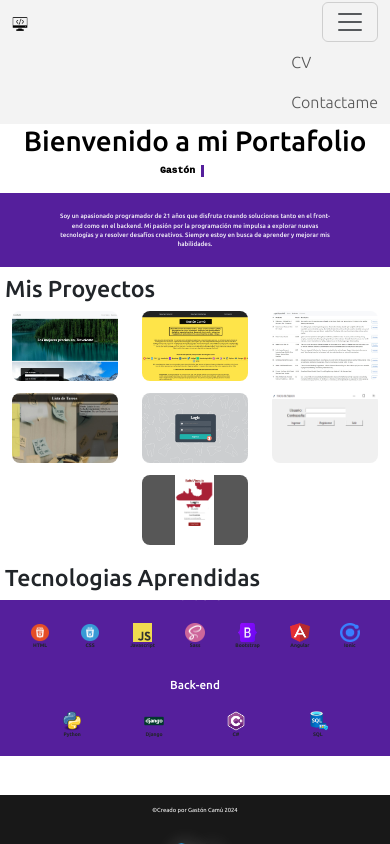
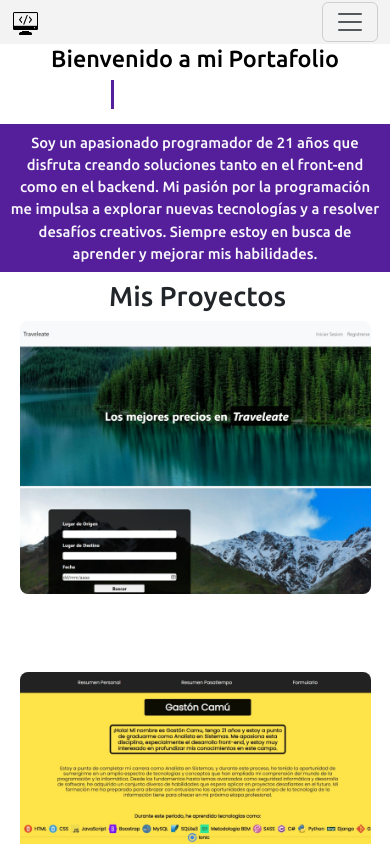
Before and after one commit to GastonCamu/PortFolio, an Angular app: page / in a window 390 px wide. Shown: the top 844 px of the page. Built offline with nearby package versions, Linux system fonts and the light colour scheme.

Commit message:
Se mejoro el diseño para mobiles

```diff
--- a/package.json
+++ b/package.json
@@ -23,6 +23,7 @@
     "@angular/ssr": "^17.2.0",
     "bootstrap": "^5.3.3",
     "express": "^4.18.2",
+    "primeng": "^17.13.0",
     "rxjs": "~7.8.0",
     "tslib": "^2.3.0",
     "zone.js": "~0.14.3"
--- a/src/app/app.component.scss
+++ b/src/app/app.component.scss
@@ -1,3 +1,4 @@
+@media screen and (min-width: 992px){
     nav {
         background-color: rgb(243, 243, 243);
         padding: 0.5vw 0;
@@ -65,3 +66,60 @@ footer {
             }
         }
     }
+}
+@media screen and (max-width: 991px){
+   nav {
+    background-color: rgb(243, 243, 243);
+    padding: 0.5vw 0;
+    div {
+        a.navbar-brand {
+            img {
+                width: 7vw;
+                height: 7vw;
+            }
+        }
+        button {
+            span {
+
+            }
+        }
+        div.nav-elements {
+            ul {
+                li {
+                    margin: auto;
+                    a {
+                    }
+                }
+            }
+        }
+    }
+}
+footer {
+    display: flex;
+    flex-direction: column;
+    align-items: center;
+    justify-content: center;
+    height: 40vw;
+    background-color: rgb(24, 24, 24);
+    div {
+        margin: 1vw 0;
+        p {
+            color: white;
+            font-size: 4vw;
+            font-weight: 400;
+        }
+    }
+    div {
+        a {
+            margin: 0 1vw;
+            img {
+                transition: width 2s, height 2s, filter 2s;
+                filter: drop-shadow(4px 3px 10px rgba(255, 255, 255, 0.473));
+                border-radius: 50%;
+                width: 10vw;
+                height: 10vw;
+            }
+        }
+    }
+}
+}
--- a/src/app/components/home/home.component.scss
+++ b/src/app/components/home/home.component.scss
@@ -1,3 +1,5 @@
+// Animaciones
+
 @keyframes P-Animation {
     0% {background-position: top;}
     30% {background-position: bottom;}
@@ -75,6 +77,14 @@
         height: 20vw;
     }
 }
+@keyframes descripcion-A-M {
+    from {
+        height: 0vw;
+    }
+    to {
+        height: 38vw;
+    }
+}
 @keyframes descripcion-p-A {
     from {
         opacity: 0;
@@ -83,6 +93,9 @@
         opacity: 1;
     }
 }
+
+
+// Estilo General
 div.introduccion {
     text-align: center;
     h1 {
@@ -277,3 +290,184 @@ div.tecnologias-aprendidas {
         }
     }
 }
+
+// Estilo mobile
+@media screen and (max-width: 991px){
+    div.introduccion {
+        text-align: center;
+        h1 {
+            color: black;
+            font-size: 6vw;
+        }
+        div {
+            margin: auto;
+            display: table;
+            h2 {
+                user-select: none;
+                font-family: monospace;
+                position: relative;
+                float: center;
+                color: black;
+                background-color: white;
+                font-size: 6vw;
+                font-weight: 1000;
+                span {
+                    position:absolute;
+                    right:0;
+                    width:0;
+                    background: white;
+                    border-left: 3px solid rgb(85, 31, 156);
+                    animation: escribirNombre 2500ms steps(12) infinite alternate;
+                }
+            }
+        }
+    }
+    div.descripcion {
+        display: flex;
+        margin: 2vw 0;
+        height: 0vw;
+        background-color: rgb(85, 31, 156);
+        animation: descripcion-A-M 2s forwards 1300ms;
+        p.descripcion-p {
+            width: 95%;
+            margin: auto;
+            text-align: center;
+            color: white;
+            font-weight: 500;
+            font-size: 3.8vw;
+            opacity: 0;
+            animation: descripcion-p-A 4s forwards 1800ms;
+        }
+    }
+    h3 {
+        text-align: center;
+        font-size: 7vw;
+    }
+    div.galeria-proyectos {
+        display: flex;
+        flex-direction: column;
+        align-items: center;
+        flex-wrap: wrap;
+        a {
+            text-decoration: none;
+            div {
+                margin-bottom: 20vw;
+                width: 90vw;
+                height: 70vw;
+                background-size: cover;
+                background-repeat: no-repeat;
+                border-radius: 8px;
+                display: flex;
+                flex-direction: column;
+                justify-content: center;
+                align-items: center;
+                p {
+                    opacity: 0;
+                    text-align: center;
+                    width: 90%;
+                    font-size: 5vw;
+                    color: white;
+                    font-weight: bolder;
+                }
+            }
+            div.P-Traveleate {
+                background-image: url(..//..//..//assets/img/P-Traveleate.jpeg);
+
+            }
+            div.P-1Portfolio {
+                background-image: url(..//..//..//assets/img/P-1Portfolio.jpeg);
+            }
+            div.P-LandingPageAngular17 {
+                background-image: url(..//..//..//assets/img/P-LandingPageAngular17.jpeg);
+            }
+            div.P-ListaDeTareas {
+                background-image: url(..//..//..//assets/img/P-ListaDeTareas.jpeg);
+                background-size: cover;
+                background-position: center;
+            }
+            div.P-DentCorp {
+                background-image: url(..//..//..//assets/img/P-DentCorp/1.png);
+                background-size: cover;
+                background-position: center;
+                animation: P-DentCorp-A 15s forwards infinite 5s;
+                p {
+                    animation: P-Animation-Text 15s forwards infinite 5s;
+                }
+            }
+            div.P-SistemaProductos {
+                background-image: url(..//..//..//assets/img/P-SistemaProductos/P-SistemaProductos1.png);
+                background-size: cover;
+                background-position: center;
+                animation: P-SistemaProductos-A 15s forwards infinite 5s;
+
+                p {
+                    animation: P-Animation-Text 15s forwards infinite 5s;
+                }
+            }
+            div.P-SaltaVincula {
+                background-image: url(..//..//..//assets/img/P-SaltaVincula/P-SaltaVincula1.png);
+                background-size: contain;
+                background-position: center;
+                background-color: rgb(87, 87, 87);
+                animation: P-SaltaVincula-A 15s forwards infinite 5s;
+                p {
+                    animation: P-Animation-Text 15s forwards infinite 6s;
+                }
+            }
+            div.desktop {
+                animation: P-Animation 15s forwards infinite 5s;
+
+                p {
+                    animation: P-Animation-Text 15s forwards infinite 5s;
+                }
+            }
+        }
+    }
+    div.tecnologias-aprendidas {
+        display: flex;
+        flex-direction: column;
+        justify-content: center;
+        background-color: rgb(85, 31, 156);
+        margin-bottom: 10vw;
+        height: 140vw;
+        h4 {
+            text-align: center;
+            font-size: 7vw;
+            color: white;
+        }
+        div.tecnologias {
+            display: flex;
+            justify-content: space-evenly;
+            flex-wrap: wrap;
+            margin: 3vw 0;
+            div.tecnologia-contenedor {
+                display: flex;
+                flex-direction: column;
+                align-items: center;
+                width: 30%;
+                img {
+                    transition: width 2s, height 2s;
+                    width: 9vw;
+                    height: 9vw;
+                }
+                p {
+                    text-align: center;
+                    transition: font-size 2s;
+                    font-weight: 1000;
+                    font-size: 4vw;
+                }
+            }
+            div.tecnologia-contenedor:hover {
+                img {
+                    transition: width 1500ms, height 1500ms;
+                    width: 7vw;
+                    height: 7vw;
+                }
+                p {
+                    transition: font-size 1500ms;
+                    font-size: 1.8vw;
+                }
+            }
+        }
+    }
+}
```
Also changed, not shown: 1 other file (tests, documents, lock files or other folders). Lines whose indentation alone changed are shown as unchanged.
